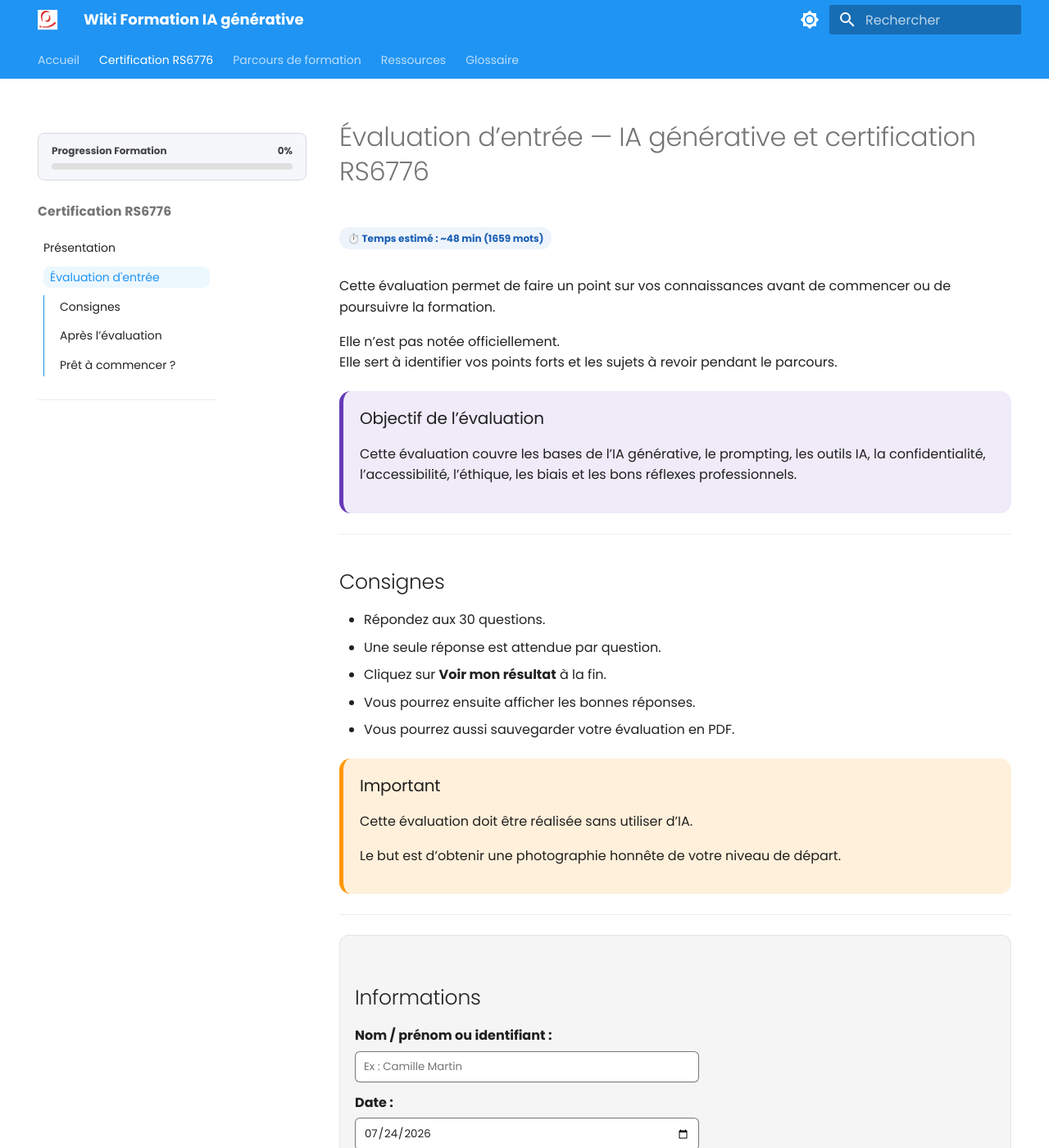
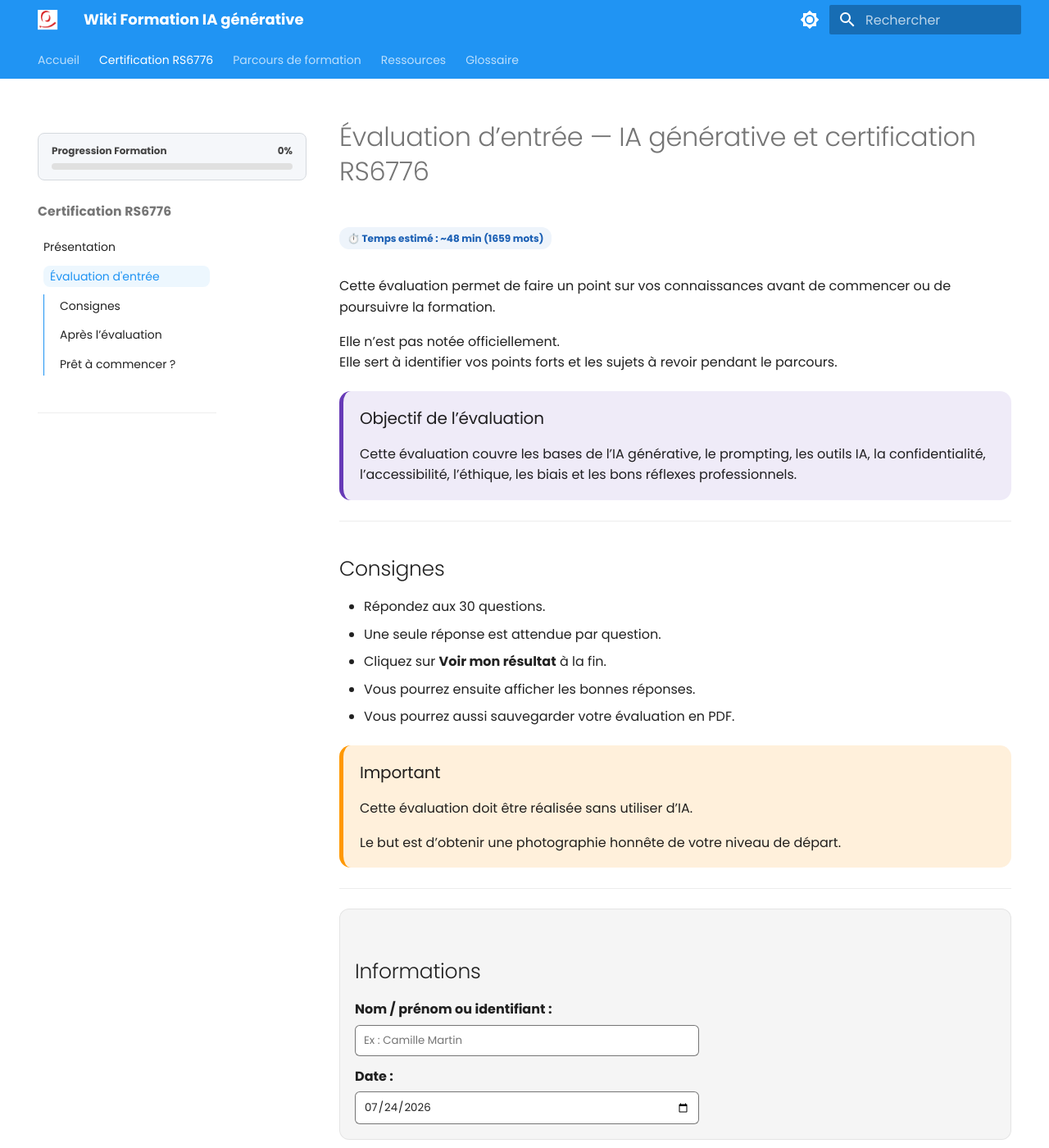
Before and after one commit to pierre-l-hue/wiki-formation-ia, an MkDocs documentation site: the page built from docs/evaluation-entree.md, in a window 1280 px wide and 1400 px high. Shown: the whole window at 82% size. Built offline with MkDocs 1.6.1 and Material for MkDocs 9.7.7, drawn with Linux system fonts in a browser that asks for light colours.

Commit message:
Update extra.css

```diff
--- a/docs/stylesheets/extra.css
+++ b/docs/stylesheets/extra.css
@@ -74,6 +74,7 @@
 .home-button.primary:hover {
   filter: brightness(0.95);
 }
+
 /* =========================
    Composants réutilisables
    ========================= */
@@ -156,6 +157,30 @@
   margin-bottom: 8px;
 }
 
+/* Correction affichage listes dans les blocs */
+.real-life-box ul,
+.good-reflex-box ul,
+.warning-practice-box ul,
+.summary-box ul {
+  margin-top: 10px;
+  margin-bottom: 0;
+  padding-left: 20px;
+}
+
+.real-life-box li,
+.good-reflex-box li,
+.warning-practice-box li,
+.summary-box li {
+  margin-bottom: 6px;
+}
+
+.real-life-box p:last-child,
+.good-reflex-box p:last-child,
+.warning-practice-box p:last-child,
+.summary-box p:last-child {
+  margin-bottom: 0;
+}
+
 /* =========================
    Badges
    ========================= */
@@ -234,26 +259,6 @@
 }
 
 /* =========================
-   Responsive
-   ========================= */
-
-@media (max-width: 700px) {
-  .wiki-grid {
-    grid-template-columns: 1fr;
-  }
-
-  .wiki-card {
-    padding: 18px;
-  }
-
-  .real-life-box,
-  .good-reflex-box,
-  .warning-practice-box,
-  .summary-box {
-    padding: 16px;
-  }
-}
-/* =========================
    Générateur de prompt
    ========================= */
 
@@ -318,23 +323,6 @@
 }
 
 .prompt-generator .wiki-button.primary {
-  border: 1px solid var(--md-primary-fg-color);
-}
-
-@media (max-width: 700px) {
-  .prompt-generator {
-    padding: 16px;
-  }
-
-  .prompt-generator-grid {
-    grid-template-columns: 1fr;
-  }
-
-  .prompt-generator textarea {
-    min-height: 130px;
-  }
-}
-.prompt-generator .wiki-button.primary {
   background: var(--md-primary-fg-color);
   color: var(--md-primary-bg-color) !important;
   border: 1px solid var(--md-primary-fg-color);
@@ -345,12 +333,12 @@
 .prompt-generator .wiki-button.primary:active {
   color: var(--md-primary-bg-color) !important;
 }
+
 /* =========================
    Navigation latérale
    ========================= */
 
 @media screen and (min-width: 76.25em) {
-
   .md-sidebar--primary {
     width: 18rem;
   }
@@ -367,6 +355,10 @@
     margin: 0.65rem 0 0.85rem;
     padding-bottom: 0.55rem;
     border-bottom: 1px solid var(--md-default-fg-color--lightest);
+  }
+
+  .md-nav--primary > .md-nav__list > .md-nav__item:last-child {
+    border-bottom: none;
   }
 
   .md-nav--primary > .md-nav__list > .md-nav__item > .md-nav__link {
@@ -386,8 +378,47 @@
     border-radius: 8px;
   }
 
+  .md-nav--primary .md-nav__item--nested > .md-nav__link {
+    font-weight: 600;
+  }
+
+  .md-nav--primary .md-nav__item--nested > nav.md-nav {
+    margin-top: 0.3rem;
+    margin-bottom: 0.45rem;
+  }
+
   .md-nav__link--active {
     background: rgba(33, 150, 243, 0.08);
     padding-left: 0.4rem;
   }
 }
+
+/* =========================
+   Responsive
+   ========================= */
+
+@media (max-width: 700px) {
+  .wiki-grid {
+    grid-template-columns: 1fr;
+  }
+
+  .wiki-card {
+    padding: 18px;
+  }
+
+  .real-life-box,
+  .good-reflex-box,
+  .warning-practice-box,
+  .summary-box,
+  .prompt-generator {
+    padding: 16px;
+  }
+
+  .prompt-generator-grid {
+    grid-template-columns: 1fr;
+  }
+
+  .prompt-generator textarea {
+    min-height: 130px;
+  }
+}
```
